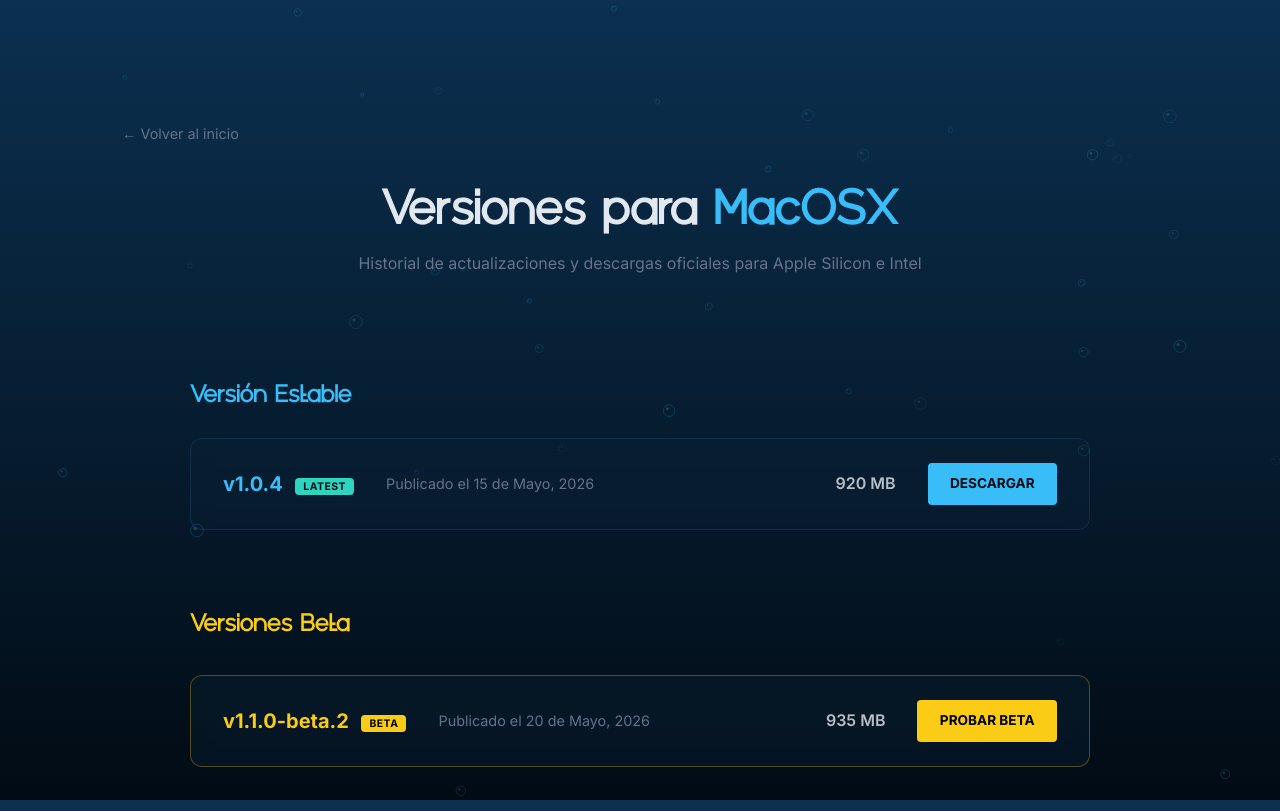
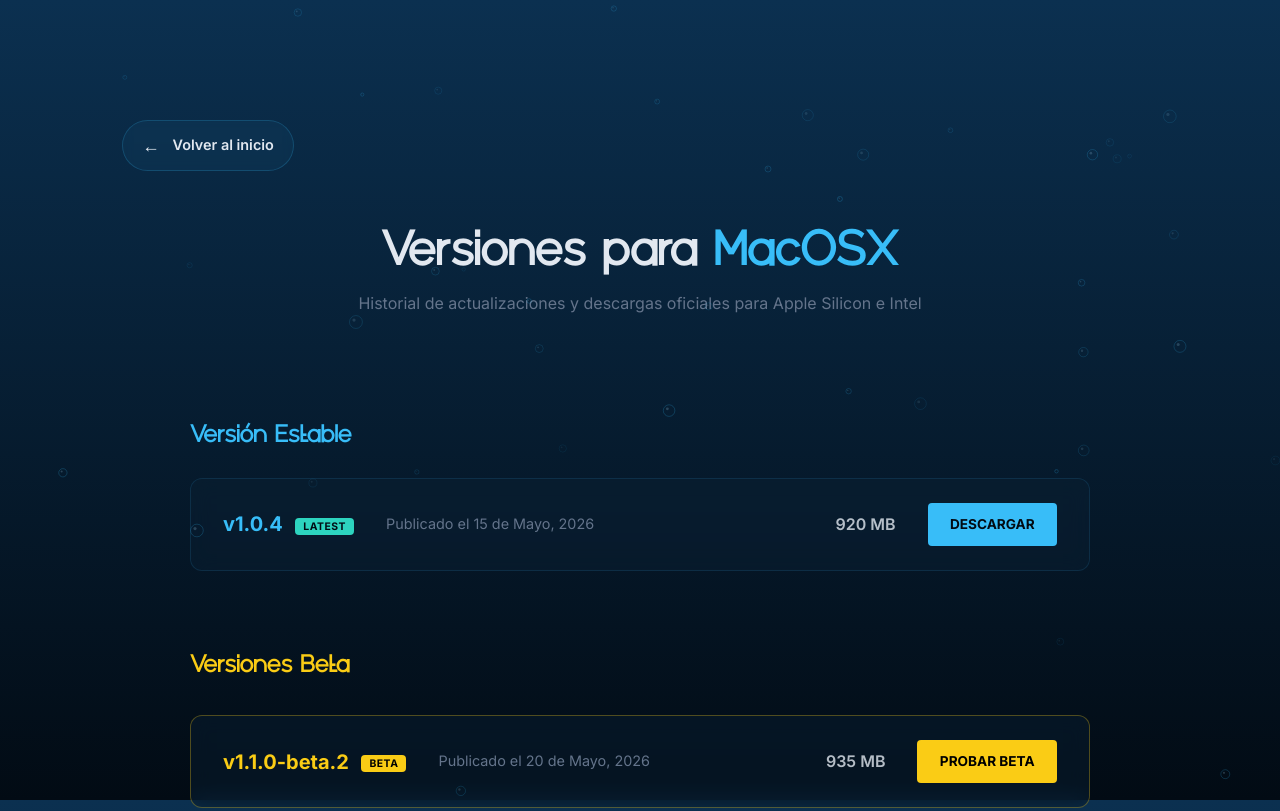
Before and after one commit to imc89/ABYSSEA-GAME-WEB, a website: page pages/mac_version.html in a window 1280 px wide. Shown: the top 811 px of the page. Drawn offline with Linux system fonts and the light colour scheme.

Commit message:
feat: organize the website.

```diff
--- a/pages/mac_version.html
+++ b/pages/mac_version.html
@@ -11,7 +11,7 @@
         rel="stylesheet">
     <link rel="stylesheet" href="../styles/style.css">
     <link rel="stylesheet" href="../styles/style_versions.css">
-    <link rel="icon" type="image/svg+xml" href="../img/favicon/favicon.svg">
+    <link rel="icon" type="image/svg+xml" href="../src/img/favicon/favicon.svg">
 </head>
 
 <body>
@@ -19,7 +19,7 @@
 
     <div class="version-page">
         <div class="container">
-            <a href="../index.html#cta" class="back-link">← Volver al inicio</a>
+            <a href="../index.html#cta" class="back-link">Volver al inicio</a>
 
             <header class="version-header">
                 <h1 class="section-heading font-glech">Versiones para <span class="accent">MacOSX</span></h1>
@@ -32,8 +32,8 @@
         </div>
     </div>
 
-    <script src="../versions-data.js"></script>
-    <script src="../scripts.js"></script>
+    <script src="../data/versions-data.js"></script>
+    <script src="../scripts/scripts.js"></script>
 </body>
 
 </html>
--- a/styles/style.css
+++ b/styles/style.css
@@ -10,7 +10,7 @@
    ============================= */
 @font-face {
     font-family: 'Glech';
-    src: url('../fonts/Glech/Glech Regular.otf') format('opentype');
+    src: url('../src/fonts/Glech/Glech Regular.otf') format('opentype');
     font-weight: normal;
     font-style: normal;
 }
@@ -55,7 +55,7 @@ body {
     -moz-user-select: none;
     -ms-user-select: none;
     /* Cursor personalizado */
-    cursor: url('../cursor/cursor.cur'), auto;
+    cursor: url('../src/cursor/cursor.cur'), auto;
 }
 
 img {
@@ -81,7 +81,7 @@ button,
 .btn-cta-secondary,
 .gallery-item,
 .social-icon {
-    cursor: url('../cursor/cursor_hover.cur'), pointer;
+    cursor: url('../src/cursor/cursor_hover.cur'), pointer;
 }
 
 .accent {
@@ -214,7 +214,7 @@ button,
     gap: 5px;
     background: none;
     border: none;
-    cursor: url('../cursor/cursor_hover.cur'), pointer;
+    cursor: url('../src/cursor/cursor_hover.cur'), pointer;
 }
 
 .hamburger span {
@@ -610,7 +610,7 @@ button,
 .parallax-bg-layer {
     position: absolute;
     inset: -40px 0;
-    background: url('../img/header.png') center/cover no-repeat;
+    background: url('../src/img/header.png') center/cover no-repeat;
     opacity: 0.12;
     filter: blur(2px) saturate(0.5);
     will-change: transform;
@@ -681,7 +681,7 @@ button,
     overflow: hidden;
     border-radius: 12px;
     border: 1px solid var(--border);
-    cursor: url('cursor/cursor_hover.cur'), pointer;
+    cursor: url('../src/cursor/cursor_hover.cur'), pointer;
     background: var(--card);
 }
 
@@ -820,7 +820,7 @@ button,
     justify-content: center;
     border-radius: 50%;
     color: #fff;
-    cursor: url('cursor/cursor_hover.cur'), pointer;
+    cursor: url('../src/cursor/cursor_hover.cur'), pointer;
     transition: all 0.3s ease;
     backdrop-filter: blur(12px);
     z-index: 100000;
@@ -893,7 +893,7 @@ button,
     letter-spacing: 0.08em;
     border: none;
     border-radius: 6px;
-    cursor: url('cursor/cursor_hover.cur'), pointer;
+    cursor: url('../src/cursor/cursor_hover.cur'), pointer;
     transition: box-shadow 0.3s, transform 0.3s;
 }
 
@@ -911,7 +911,7 @@ button,
     letter-spacing: 0.08em;
     border: 1px solid rgba(255, 255, 255, 0.2);
     border-radius: 6px;
-    cursor: url('cursor/cursor_hover.cur'), pointer;
+    cursor: url('../src/cursor/cursor_hover.cur'), pointer;
     transition: border-color 0.3s, background 0.3s;
 }
 
--- a/styles/style_versions.css
+++ b/styles/style_versions.css
@@ -86,16 +86,38 @@
 
 /* ES: Enlace de retorno al inicio / EN: Back to home link */
 .back-link {
-    display: inline-block;
-    margin-bottom: 2rem;
-    color: var(--muted);
+    display: inline-flex;
+    align-items: center;
+    gap: 0.8rem;
+    margin-bottom: 3rem;
+    color: var(--text);
     text-decoration: none;
     font-size: 0.9rem;
-    transition: color 0.3s;
+    font-weight: 600;
+    padding: 0.6rem 1.2rem;
+    background: rgba(56, 189, 248, 0.05);
+    border: 1px solid rgba(56, 189, 248, 0.2);
+    border-radius: 50px;
+    transition: all 0.3s cubic-bezier(0.4, 0, 0.2, 1);
+    backdrop-filter: blur(5px);
+}
+
+.back-link::before {
+    content: '←';
+    font-size: 1.1rem;
+    transition: transform 0.3s ease;
 }
 
 .back-link:hover {
     color: var(--accent);
+    background: rgba(56, 189, 248, 0.1);
+    border-color: var(--accent);
+    box-shadow: 0 0 15px var(--glow);
+    transform: translateX(-5px);
+}
+
+.back-link:hover::before {
+    transform: translateX(-3px);
 }
 
 /* =========================================================================
```
Also changed, not shown: index.html (+8 -8 lines), pages/win_version.html (+4 -4 lines), data/versions-data.js (renamed from versions-data.js), scripts/scripts.js (renamed from scripts.js), src/fonts/Glech/Glech Regular.otf (renamed from fonts/Glech/Glech Regular.otf), src/img/exploracion.png (renamed from img/exploracion.png), src/img/favicon/base_favicon.png (renamed from img/favicon/base_favicon.png), src/img/favicon/favicon.svg (renamed from img/favicon/favicon.svg), src/img/favicon/qr-code-white.png (renamed from img/favicon/qr-code-white.png), src/img/favicon/qr-code.png (renamed from img/favicon/qr-code.png), src/img/favicon/tinywow_header_89673538 copia.png (renamed from img/favicon/tinywow_header_89673538 copia.png), src/img/header.png (renamed from img/header.png), 8 other files.
